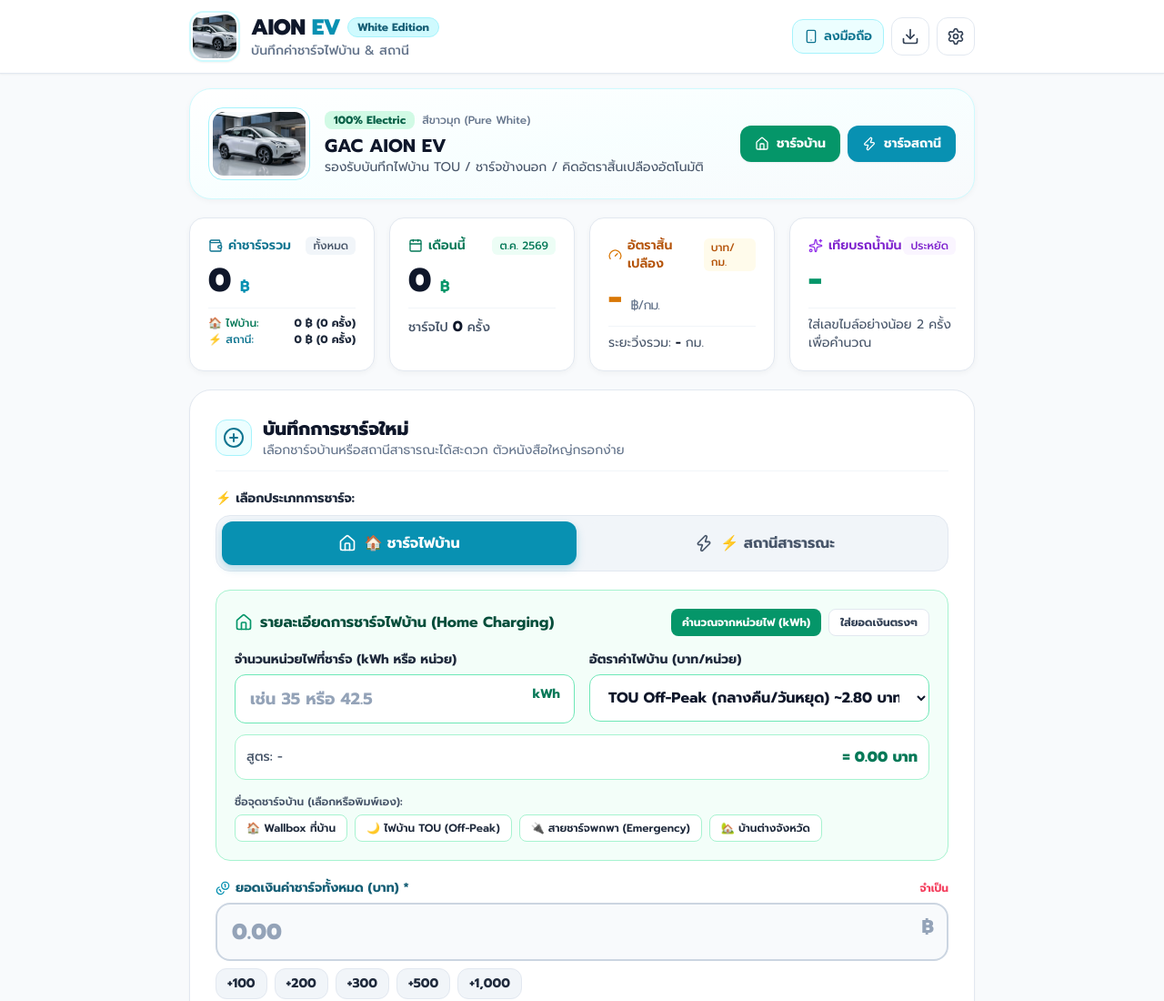
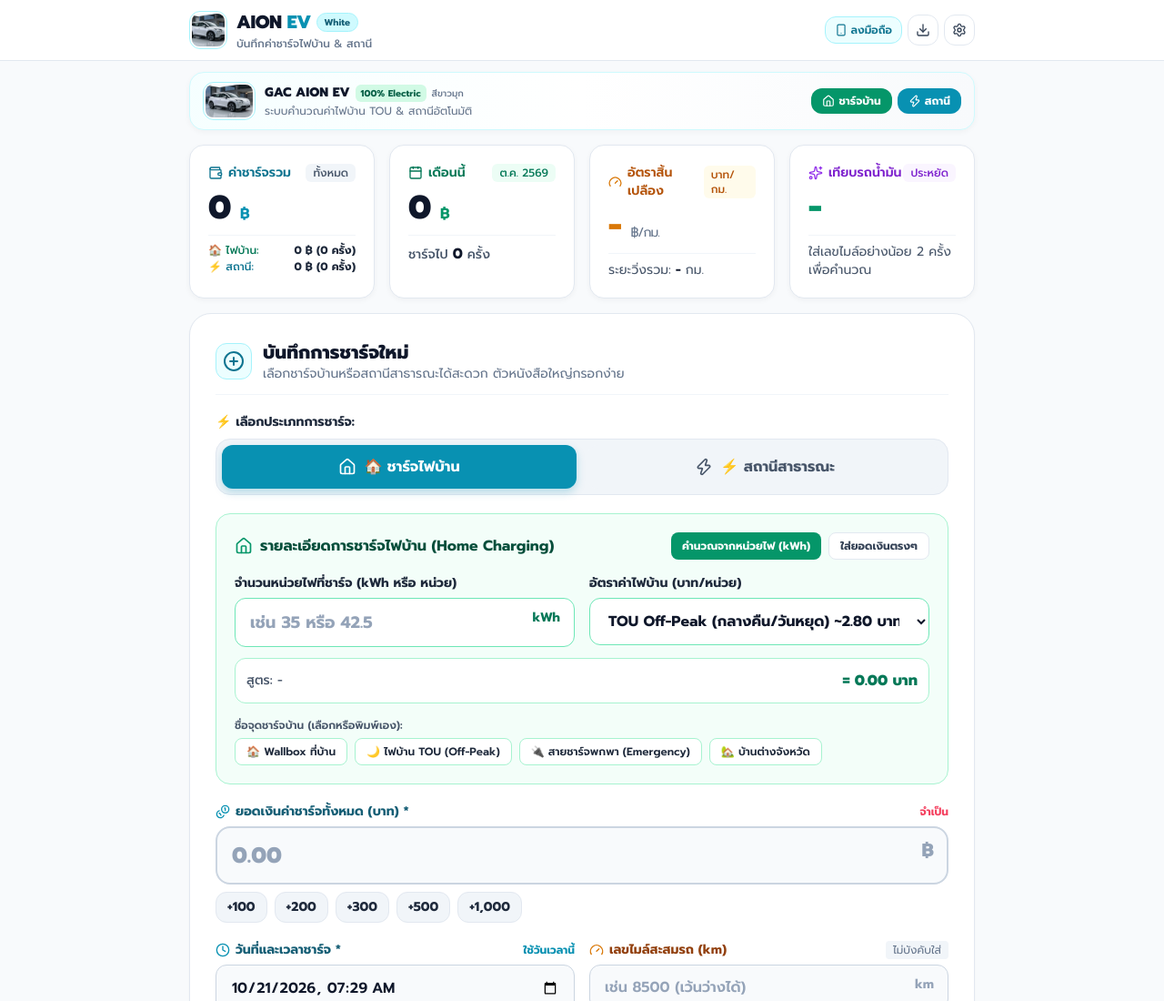
Before and after one commit to surayutt-dot/Aion, a website: page index.html in a window 1280 px wide. Shown: the top 1100 px of the page at 91% size. Drawn offline with nearby package versions, Linux system fonts and the light colour scheme.

Commit message:
Add files via upload

```diff
--- a/index.html
+++ b/index.html
@@ -83,73 +83,96 @@
       background-color: #f1f5f9;
       color: #475569;
     }
+    /* Strictly constrain car images so they never blow up on mobile */
+    .header-logo-box {
+      width: 42px !important;
+      height: 42px !important;
+      min-width: 42px !important;
+      max-width: 42px !important;
+      min-height: 42px !important;
+      max-height: 42px !important;
+    }
+    .banner-car-box {
+      width: 58px !important;
+      height: 42px !important;
+      min-width: 58px !important;
+      max-width: 58px !important;
+      min-height: 42px !important;
+      max-height: 42px !important;
+    }
+    .header-logo-box img, .banner-car-box img {
+      width: 100% !important;
+      height: 100% !important;
+      object-fit: cover !important;
+      display: block !important;
+    }
   </style>
 </head>
 <body class="min-h-screen pb-20 selection:bg-cyan-600 selection:text-white">
 
   <!-- Header -->
-  <header class="sticky top-0 z-40 bg-white/95 backdrop-blur-md border-b border-slate-200 shadow-sm">
-    <div class="max-w-4xl mx-auto px-4 py-3 flex items-center justify-between">
+  <header class="sticky top-0 z-40 bg-white/95 backdrop-blur-md border-b border-slate-200 shadow-xs">
+    <div class="max-w-4xl mx-auto px-4 py-2.5 flex items-center justify-between">
 
       <!-- Logo & Title -->
-      <div class="flex items-center gap-3">
-        <div class="w-13 h-13 sm:w-14 sm:h-14 rounded-2xl border-2 border-cyan-100 overflow-hidden shadow-sm shrink-0 bg-white p-0.5">
-          <img src="car.jpg" alt="AION EV White" class="w-full h-full object-cover rounded-xl">
+      <div class="flex items-center gap-2.5">
+        <div class="header-logo-box rounded-xl border border-cyan-200 overflow-hidden shadow-2xs shrink-0 bg-white p-0.5">
+          <img src="car.jpg" alt="AION EV White" class="rounded-lg">
         </div>
         <div>
-          <div class="flex items-center gap-2">
-            <h1 class="font-extrabold text-xl sm:text-2xl leading-tight text-slate-900 tracking-tight">
+          <div class="flex items-center gap-1.5">
+            <h1 class="font-extrabold text-lg sm:text-xl leading-none text-slate-900 tracking-tight">
               AION <span class="text-cyan-600">EV</span>
             </h1>
-            <span class="text-xs px-2.5 py-0.5 rounded-full bg-cyan-100 text-cyan-800 font-bold border border-cyan-200">
-              White Edition
+            <span class="text-[10px] px-2 py-0.5 rounded-full bg-cyan-100 text-cyan-800 font-bold border border-cyan-200">
+              White
             </span>
           </div>
-          <p class="text-sm font-medium text-slate-500">บันทึกค่าชาร์จไฟบ้าน & สถานี</p>
+          <p class="text-xs font-medium text-slate-500 mt-0.5">บันทึกค่าชาร์จไฟบ้าน & สถานี</p>
         </div>
       </div>
 
       <!-- Action buttons -->
-      <div class="flex items-center gap-2">
-        <button id="btnPwaHowTo" title="วิธีติดตั้งลงมือถือ" class="px-3 py-2 text-sm font-semibold text-cyan-700 bg-cyan-50 hover:bg-cyan-100 rounded-xl border border-cyan-200 flex items-center gap-1.5 transition-colors">
-          <i data-lucide="smartphone" class="w-4 h-4"></i>
+      <div class="flex items-center gap-1.5">
+        <button id="btnPwaHowTo" title="วิธีติดตั้งลงมือถือ" class="px-2.5 py-1.5 text-xs font-semibold text-cyan-700 bg-cyan-50 hover:bg-cyan-100 rounded-xl border border-cyan-200 flex items-center gap-1 transition-colors">
+          <i data-lucide="smartphone" class="w-3.5 h-3.5"></i>
           <span class="hidden sm:inline">ลงมือถือ</span>
         </button>
-        <button id="btnExportCSV" title="ดาวน์โหลด Excel/CSV" class="p-2.5 text-slate-700 hover:text-slate-900 hover:bg-slate-100 rounded-xl transition-colors border border-slate-200 bg-white">
-          <i data-lucide="download" class="w-5 h-5"></i>
+        <button id="btnExportCSV" title="ดาวน์โหลด Excel/CSV" class="p-2 text-slate-700 hover:text-slate-900 hover:bg-slate-100 rounded-xl transition-colors border border-slate-200 bg-white">
+          <i data-lucide="download" class="w-4 h-4"></i>
         </button>
-        <button id="btnOpenSettings" title="การตั้งค่า & ข้อมูล" class="p-2.5 text-slate-700 hover:text-slate-900 hover:bg-slate-100 rounded-xl transition-colors border border-slate-200 bg-white">
-          <i data-lucide="settings" class="w-5 h-5"></i>
+        <button id="btnOpenSettings" title="การตั้งค่า & ข้อมูล" class="p-2 text-slate-700 hover:text-slate-900 hover:bg-slate-100 rounded-xl transition-colors border border-slate-200 bg-white">
+          <i data-lucide="settings" class="w-4 h-4"></i>
         </button>
       </div>
 
     </div>
   </header>
 
-  <main class="max-w-4xl mx-auto px-4 pt-4 space-y-5">
+  <main class="max-w-4xl mx-auto px-4 pt-3 space-y-4">
 
-    <!-- Car Banner Card -->
-    <section class="clean-card rounded-3xl p-4 sm:p-5 bg-gradient-to-br from-white via-cyan-50/40 to-slate-50 border border-cyan-100 flex flex-col sm:flex-row items-center justify-between gap-4">
-      <div class="flex items-center gap-4 w-full sm:w-auto">
-        <div class="w-20 h-16 sm:w-28 sm:h-20 rounded-2xl bg-white border border-cyan-200 overflow-hidden shadow-xs shrink-0 flex items-center justify-center p-1">
-          <img src="car.jpg" alt="AION EV White" class="w-full h-full object-cover rounded-xl">
+    <!-- Slim Car Status Bar (Compact for Mobile) -->
+    <section class="clean-card rounded-2xl px-3.5 py-2.5 bg-gradient-to-r from-cyan-50/50 via-white to-slate-50 border border-cyan-100 flex items-center justify-between gap-3">
+      <div class="flex items-center gap-2.5 min-w-0">
+        <div class="banner-car-box rounded-xl bg-white border border-cyan-200 overflow-hidden shadow-2xs shrink-0 p-0.5 flex items-center justify-center">
+          <img src="car.jpg" alt="AION EV White" class="rounded-lg">
         </div>
-        <div>
-          <div class="flex items-center gap-2">
-            <span class="px-2.5 py-0.5 rounded-lg bg-emerald-100 text-emerald-800 text-xs font-bold">100% Electric</span>
-            <span class="text-xs text-slate-500 font-medium">สีขาวมุก (Pure White)</span>
+        <div class="min-w-0">
+          <div class="flex items-center gap-1.5 flex-wrap">
+            <span class="font-extrabold text-sm text-slate-900">GAC AION EV</span>
+            <span class="text-[10px] px-1.5 py-0.5 rounded-md bg-emerald-100 text-emerald-800 font-bold">100% Electric</span>
+            <span class="text-[10px] text-slate-500 hidden sm:inline font-medium">สีขาวมุก</span>
           </div>
-          <h2 class="text-lg sm:text-xl font-bold text-slate-900 mt-1">GAC AION EV</h2>
-          <p class="text-sm text-slate-600">รองรับบันทึกไฟบ้าน TOU / ชาร์จข้างนอก / คิดอัตราสิ้นเปลืองอัตโนมัติ</p>
+          <p class="text-xs text-slate-500 truncate mt-0.5">ระบบคำนวณค่าไฟบ้าน TOU & สถานีอัตโนมัติ</p>
         </div>
       </div>
 
-      <div class="flex items-center gap-2 w-full sm:w-auto justify-end border-t sm:border-t-0 pt-2 sm:pt-0 border-slate-200">
-        <button id="btnQuickHomeCharge" class="flex-1 sm:flex-none px-4 py-2.5 bg-emerald-600 hover:bg-emerald-700 text-white font-bold text-sm rounded-xl shadow-sm transition-all flex items-center justify-center gap-2">
-          <i data-lucide="home" class="w-4 h-4"></i> ชาร์จบ้าน
+      <div class="flex items-center gap-1.5 shrink-0">
+        <button id="btnQuickHomeCharge" class="px-3 py-1.5 bg-emerald-600 hover:bg-emerald-700 text-white font-bold text-xs rounded-xl shadow-2xs transition-all flex items-center gap-1">
+          <i data-lucide="home" class="w-3.5 h-3.5"></i> ชาร์จบ้าน
         </button>
-        <button id="btnQuickPublicCharge" class="flex-1 sm:flex-none px-4 py-2.5 bg-cyan-600 hover:bg-cyan-700 text-white font-bold text-sm rounded-xl shadow-sm transition-all flex items-center justify-center gap-2">
-          <i data-lucide="zap" class="w-4 h-4"></i> ชาร์จสถานี
+        <button id="btnQuickPublicCharge" class="px-3 py-1.5 bg-cyan-600 hover:bg-cyan-700 text-white font-bold text-xs rounded-xl shadow-2xs transition-all flex items-center gap-1">
+          <i data-lucide="zap" class="w-3.5 h-3.5"></i> สถานี
         </button>
       </div>
     </section>
--- a/public/sw.js
+++ b/public/sw.js
@@ -1,5 +1,5 @@
 // AION EV Tracker - Service Worker
-const CACHE_NAME = 'aion-ev-v3';
+const CACHE_NAME = 'aion-ev-v5';
 
 self.addEventListener('install', (event) => {
   event.waitUntil(
--- a/sw.js
+++ b/sw.js
@@ -1,5 +1,5 @@
 // AION EV Tracker - Service Worker
-const CACHE_NAME = 'aion-ev-v3';
+const CACHE_NAME = 'aion-ev-v5';
 
 self.addEventListener('install', (event) => {
   event.waitUntil(
```
Also changed, not shown: public/index.html (+57 -34 lines).
